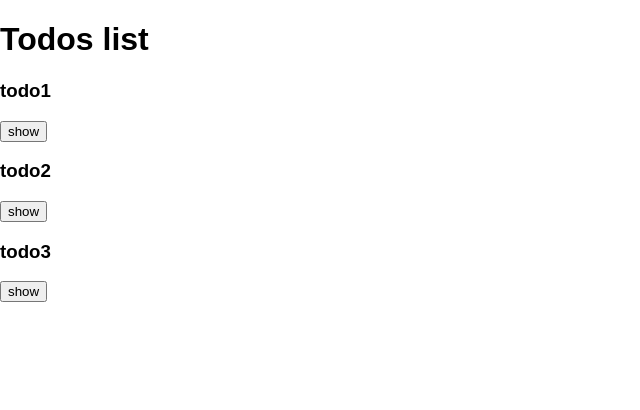
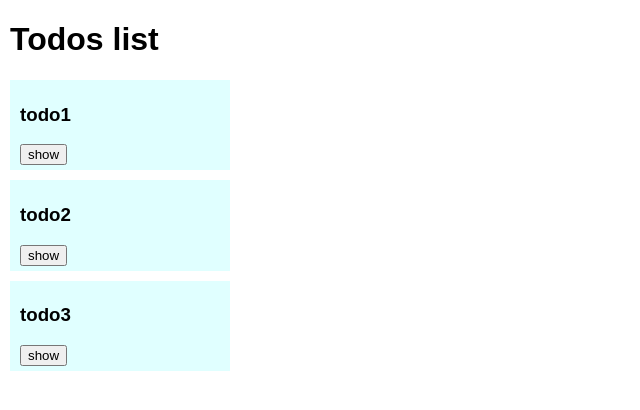
Before and after one commit to puri0504/books-react, a React (Create React App) app: page / in a window 1280 px wide. Shown: the top 410 px of the page, without its empty margins (0-640 px from the left). Built offline with nearby package versions, Linux system fonts and the light colour scheme.

Commit message:
add containers

```diff
--- a/package.json
+++ b/package.json
@@ -3,6 +3,7 @@
   "version": "0.1.0",
   "private": true,
   "dependencies": {
+    "prop-types": "^15.6.2",
     "react": "^16.5.2",
     "react-dom": "^16.5.2",
     "react-redux": "^5.0.7",
--- a/src/components/Todo.js
+++ b/src/components/Todo/index.js
@@ -1,15 +1,17 @@
 import React, { Component } from 'react';
+import PropTypes from 'prop-types';
+import './style.css'
 
-class TodoList extends Component {
+class Todo extends Component {
     state = {
         isShow: false,
     }
 
     render() {
-        const desc = this.state.isShow && this.props.task.desc
+        const desc = this.state.isShow && <div>{this.props.task.desc}</div>
 
         return (
-            <div>
+            <div className="Todo">
                 <div>
                     <h3>{this.props.task.title}</h3>
                     {desc}
@@ -26,4 +28,8 @@ class TodoList extends Component {
     }
 }
 
-export default TodoList;
+Todo.propTypes = {
+    task: PropTypes.object,
+}
+
+export default Todo;
--- /dev/null
+++ b/src/components/Todo/style.css
@@ -0,0 +1,6 @@
+.Todo {
+    background-color: lightcyan;
+    width: 200px;
+    padding: 5px 10px;
+    margin-bottom: 10px;
+}
--- a/src/components/TodoList.js
+++ b/src/containers/TodoList/index.js
@@ -1,13 +1,14 @@
 import React, { Component } from 'react';
-import Todo from './Todo'
-import tasks from '../mock/tasks'
+import Todo from '../../components/Todo/index'
+import tasks from '../../mock/tasks'
+import './style.css'
 
 class TodoList extends Component {
     render() {
         const todos = tasks.map(task => <Todo key={task.id} task={task}/>)
 
         return (
-            <div>
+            <div className="TodoList">
                 <h1>Todos list</h1>
                 {todos}
             </div>
--- /dev/null
+++ b/src/containers/TodoList/style.css
@@ -0,0 +1,3 @@
+.TodoList {
+    margin-left: 10px;
+}
--- a/src/index.js
+++ b/src/index.js
@@ -3,7 +3,7 @@ import ReactDOM from 'react-dom';
 import { Provider } from 'react-redux'
 import { createStore } from 'redux';
 import './index.css';
-import App from './components/App';
+import App from './containers/App';
 import registerServiceWorker from './registerServiceWorker';
 import rootReducer from './reducers';
 
```
Also changed, not shown: src/containers/App.js (renamed from src/components/App.js).
